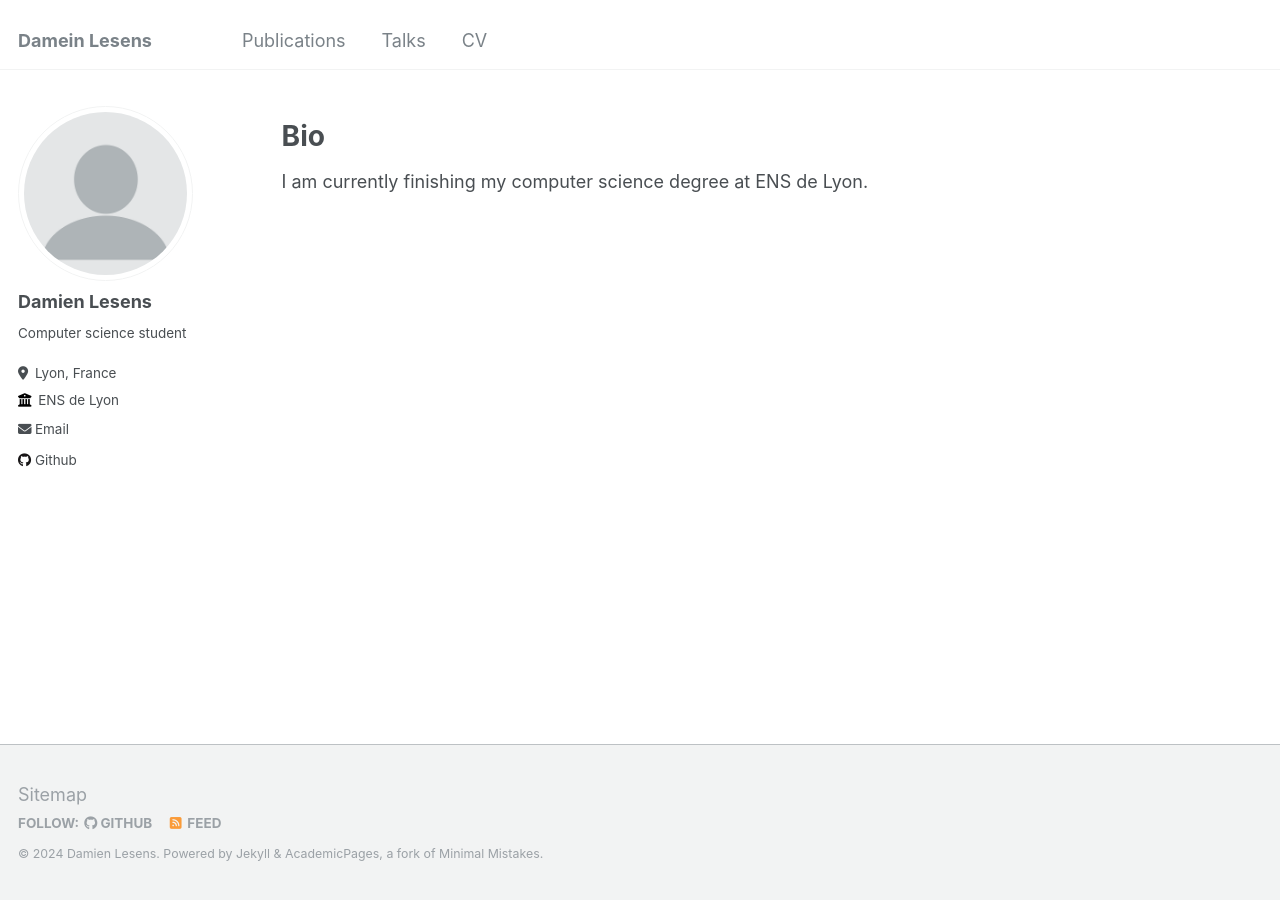
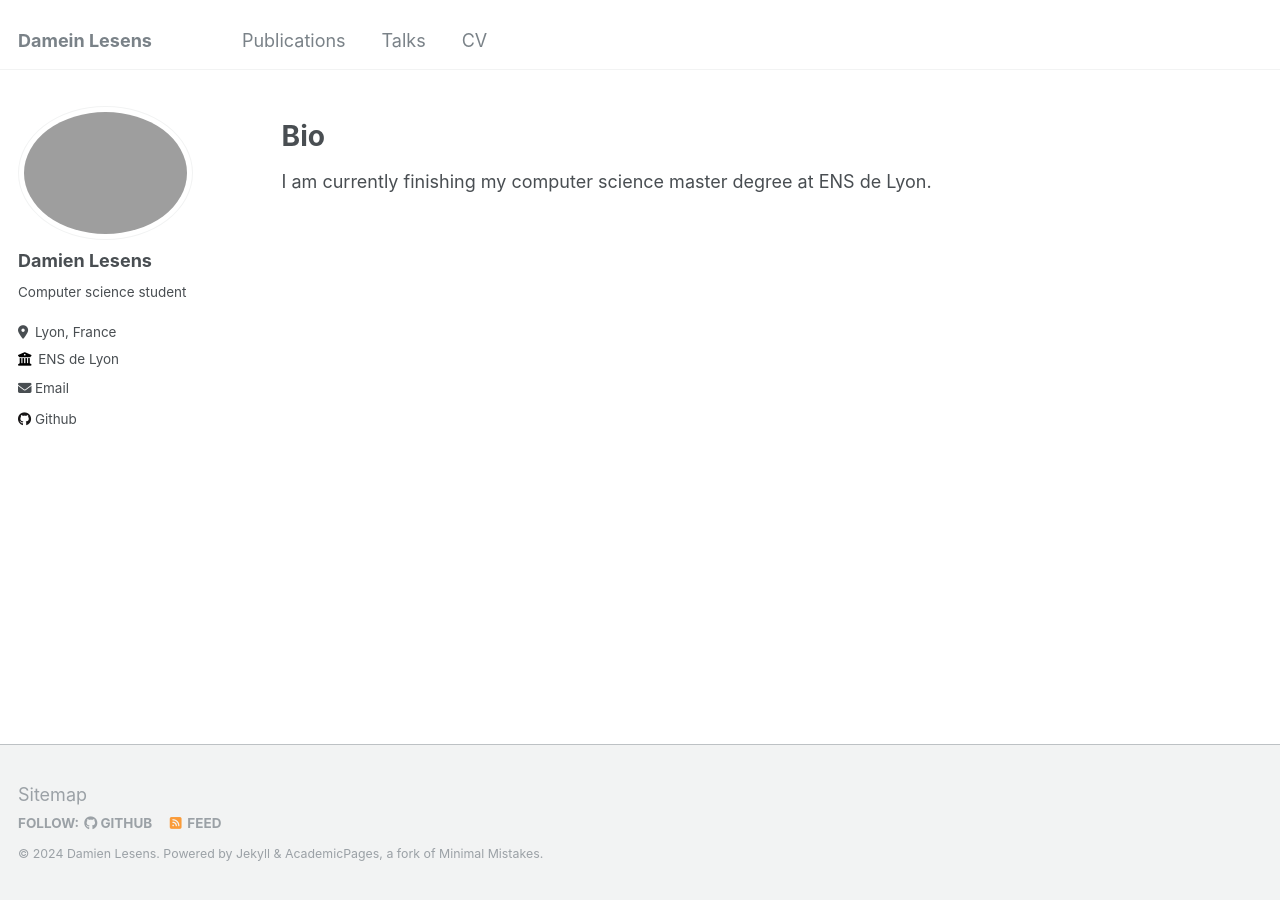
Before and after one commit to DamienLesens/DamienLesens.github.io, a Jekyll site: the page built from _pages/about.md, in a window 1280 px wide. Built offline with Jekyll 4.4.1, drawn with Linux system fonts in a browser that asks for light colours.

Commit message:
test without image

```diff
--- a/_config.yml
+++ b/_config.yml
@@ -21,7 +21,7 @@ repository               : "DamienLesens/DamienLesens.github.io"
 #               Additional customization can be done by editing /_includes/author-profile.html
 author:
   # Biographic information
-  avatar           : "profile.png"
+  avatar           : #"profile.png"
   name             : "Damien Lesens"
   pronouns         : # example: "she/her"
   bio              : "Computer science student"
--- a/_pages/about.md
+++ b/_pages/about.md
@@ -10,7 +10,7 @@ redirect_from:
 Bio
 ======
 
-I am currently finishing my computer science degree at ENS de Lyon.
+I am currently finishing my computer science master degree at ENS de Lyon.
 
 
 <!-- This is the front page of a website that is powered by the [Academic Pages template](https://github.com/academicpages/academicpages.github.io) and hosted on GitHub pages. [GitHub pages](https://pages.github.com) is a free service in which websites are built and hosted from code and data stored in a GitHub repository, automatically updating when a new commit is made to the respository. This template was forked from the [Minimal Mistakes Jekyll Theme](https://mmistakes.github.io/minimal-mistakes/) created by Michael Rose, and then extended to support the kinds of content that academics have: publications, talks, teaching, a portfolio, blog posts, and a dynamically-generated CV. You can fork [this repository](https://github.com/academicpages/academicpages.github.io) right now, modify the configuration and markdown files, add your own PDFs and other content, and have your own site for free, with no ads! An older version of this template powers my own personal website at [stuartgeiger.com](http://stuartgeiger.com), which uses [this Github repository](https://github.com/staeiou/staeiou.github.io).
```
